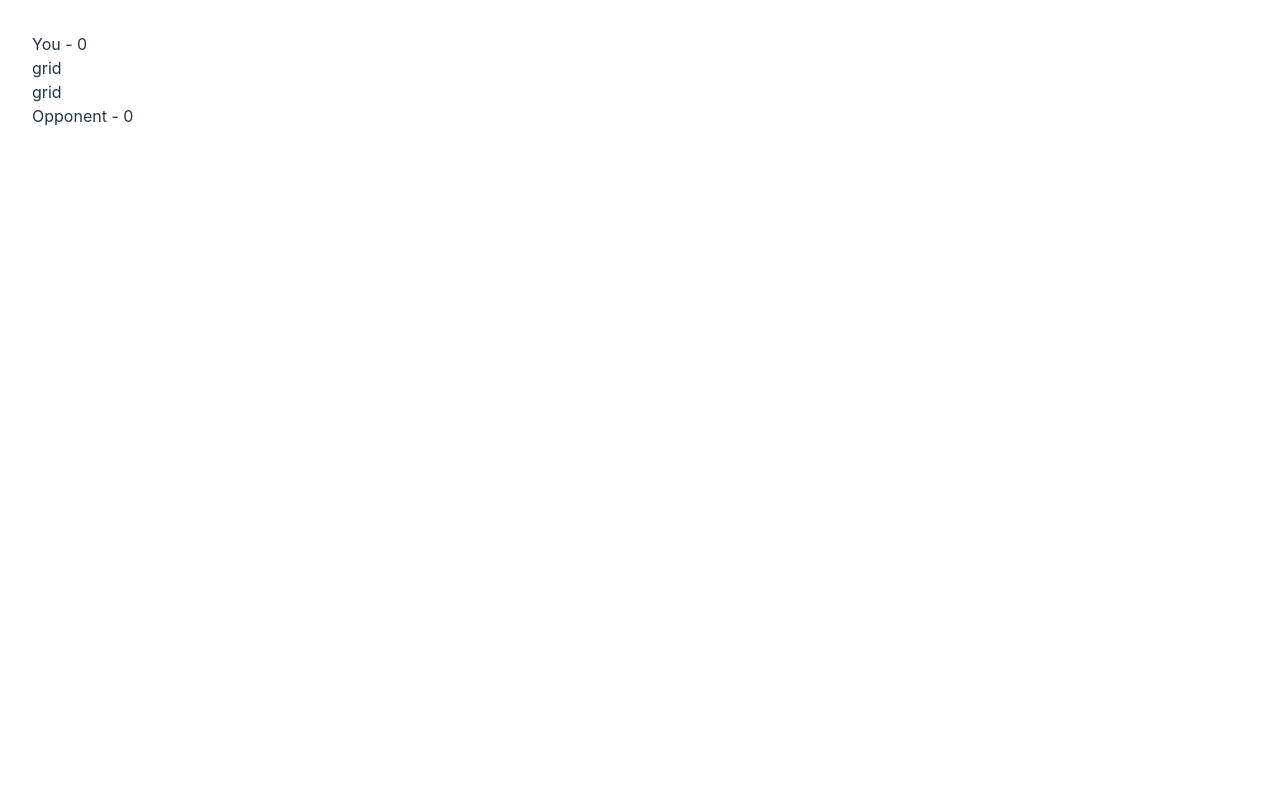
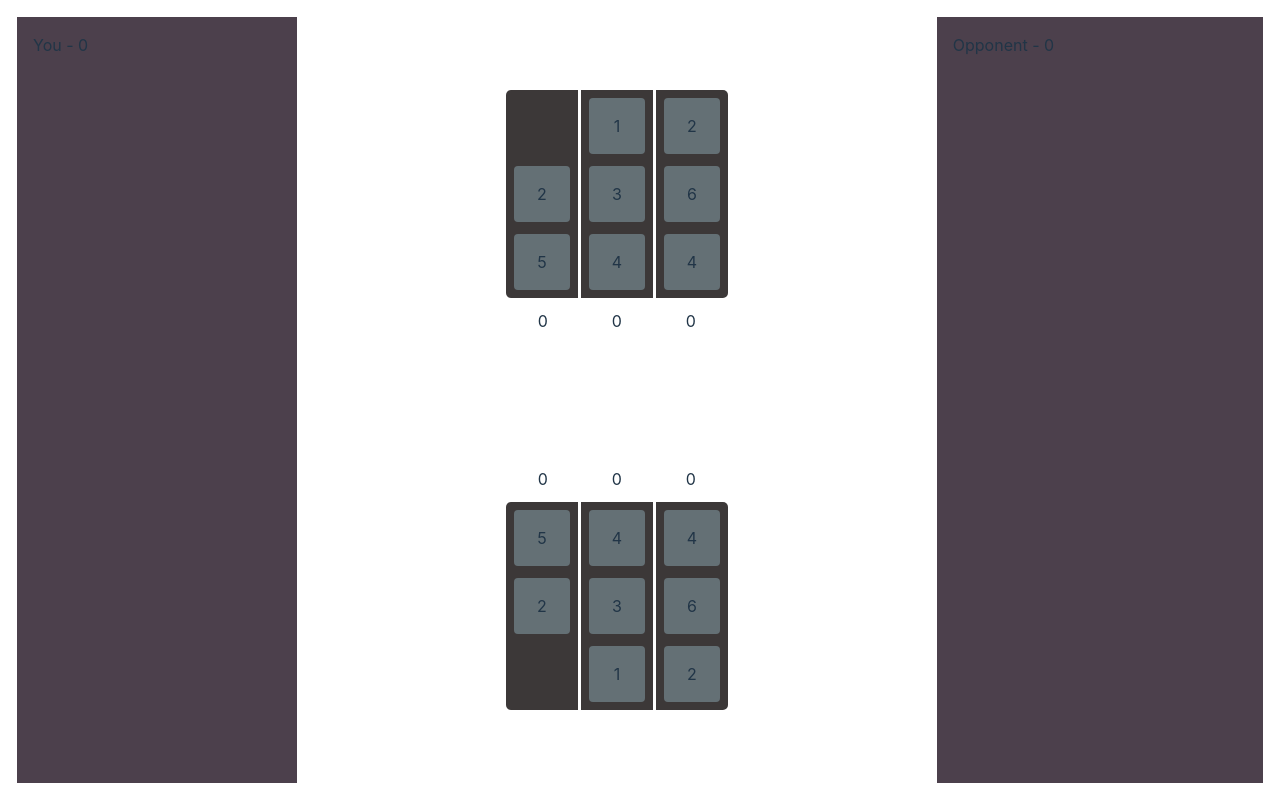
Before and after one commit to morales0/knucklebones, a React (Vite) app in the folder apps/frontend/: page / in a window 1280 px wide. Built offline with nearby package versions, Linux system fonts and the light colour scheme.

Commit message:
layout css for game

```diff
--- a/apps/frontend/src/App.css
+++ /dev/null
@@ -1,46 +0,0 @@
-#root {
-  padding: 2rem;
-}
-
-.app {}
-
-.grid {}
-
-.player {}
-
-/*
-.logo {
-  height: 6em;
-  padding: 1.5em;
-  will-change: filter;
-  transition: filter 300ms;
-}
-.logo:hover {
-  filter: drop-shadow(0 0 2em #646cffaa);
-}
-.logo.react:hover {
-  filter: drop-shadow(0 0 2em #61dafbaa);
-}
-
-@keyframes logo-spin {
-  from {
-    transform: rotate(0deg);
-  }
-  to {
-    transform: rotate(360deg);
-  }
-}
-
-@media (prefers-reduced-motion: no-preference) {
-  a:nth-of-type(2) .logo {
-    animation: logo-spin infinite 20s linear;
-  }
-}
-
-.card {
-  padding: 2em;
-}
-
-.read-the-docs {
-  color: #888;
-} */
--- a/apps/frontend/src/App.tsx
+++ b/apps/frontend/src/app.tsx
@@ -1,8 +1,12 @@
-import { useEffect, useState } from "react";
-import { io } from "socket.io-client";
-import "./App.css";
 import Grid from "./components/grid";
 import Player from "./components/player";
+import "./styles/app.css";
+
+const emptyGrid: number[][] = [
+  [0, 2, 5],
+  [1, 3, 4],
+  [2, 6, 4],
+];
 
 // const socket = io("localhost:3000");
 
@@ -38,9 +42,9 @@ function App() {
   return (
     <div className="app">
       <Player name="You" points={0} />
-      <div>
-        <Grid cells={[]} />
-        <Grid cells={[]} />
+      <div className="game">
+        <Grid cells={emptyGrid} scorePos="bottom" />
+        <Grid cells={emptyGrid} scorePos="top" />
       </div>
       <Player name="Opponent" points={0} />
     </div>
--- /dev/null
+++ b/apps/frontend/src/components/dice.tsx
@@ -0,0 +1,9 @@
+type Props = {
+  value: number;
+};
+
+const Dice = ({ value }: Props) => {
+  return <div className="cell dice">{value}</div>;
+};
+
+export default Dice;
--- a/apps/frontend/src/components/grid.tsx
+++ b/apps/frontend/src/components/grid.tsx
@@ -1,11 +1,43 @@
+import "../styles/grid.css";
+import Dice from "./dice";
+
 type Props = {
-  cells: number[];
+  cells: number[][];
+  scorePos: "top" | "bottom";
 };
 
-const Grid = ({ cells }: Props) => {
+const Grid = ({ cells, scorePos }: Props) => {
   console.log(cells);
 
-  return <div className="grid">grid</div>;
+  const Score = () => (
+    <div className="score">
+      <div>0</div>
+      <div>0</div>
+      <div>0</div>
+    </div>
+  );
+
+  return (
+    <div className={`grid score_${scorePos}`}>
+      {scorePos === "top" && <Score />}
+
+      <div className="cells">
+        {cells.map((row, i) => (
+          <div className="row">
+            {[...new Array(3)].map((_, j) =>
+              cells[i][j] ? (
+                <Dice value={cells[i][j]} />
+              ) : (
+                <div className="cell" />
+              )
+            )}
+          </div>
+        ))}
+      </div>
+
+      {scorePos === "bottom" && <Score />}
+    </div>
+  );
 };
 
 export default Grid;
--- a/apps/frontend/src/components/player.tsx
+++ b/apps/frontend/src/components/player.tsx
@@ -1,3 +1,5 @@
+import "../styles/player.css";
+
 type Props = {
   name: string;
   points: number;
--- a/apps/frontend/src/main.tsx
+++ b/apps/frontend/src/main.tsx
@@ -1,7 +1,7 @@
 import React from "react";
 import ReactDOM from "react-dom/client";
-import App from "./App.tsx";
-import "./index.css";
+import App from "./app.tsx";
+import "./styles/index.css";
 
 ReactDOM.createRoot(document.getElementById("root") as HTMLElement).render(
   <React.StrictMode>
--- /dev/null
+++ b/apps/frontend/src/styles/app.css
@@ -0,0 +1,52 @@
+#root {
+  height: 100%;
+}
+
+.app {
+  border: 1px solid white;
+  height: 100%;
+  width: 100%;
+  padding: 1rem;
+
+  display: flex;
+  flex-flow: row wrap-reverse;
+  justify-content: space-around;
+  /* align-items: center; */
+}
+
+.game {
+  flex: 2 1 auto;
+
+  display: flex;
+  flex-flow: column wrap-reverse;
+  align-items: center;
+  justify-content: space-around;
+  gap: 90px;
+  overflow: auto;
+  padding: 1rem;
+}
+
+/* game height overflow */
+@media screen and (min-width: 750px) {
+  .game {
+    max-height: 100%;
+  }
+}
+
+/* small screens, flip to vertical */
+@media screen and (max-width: 750px) {
+  .app {
+    flex-flow: column-reverse nowrap;
+  }
+
+  .game {
+    flex-shrink: 1;
+  }
+}
+
+/* landscape mode */
+@media screen and (max-height: 800px) and (max-width: 1200px) {
+  .app {
+    flex-flow: column-reverse nowrap;
+  }
+}
--- /dev/null
+++ b/apps/frontend/src/styles/grid.css
@@ -0,0 +1,62 @@
+.grid {
+  /* height: 250px;
+  width: 250px; */
+
+  position: relative;
+  display: flex;
+  flex-flow: column nowrap;
+
+}
+
+.grid.score_top .score {
+  top: -35px;
+}
+
+.grid.score_bottom .score {
+  bottom: -35px;
+}
+
+.grid.score_top .row {
+  flex-direction: column-reverse;
+}
+
+
+
+.score {
+  position: absolute;
+  width: 100%;
+  display: flex;
+  justify-content: space-around;
+}
+
+
+.cells {
+  display: flex;
+  gap: 3px;
+  border-radius: 5px;
+  overflow: hidden;
+}
+
+.row {
+  display: flex;
+  flex-flow: column nowrap;
+  background-color: rgb(60, 56, 56);
+
+  gap: .75rem;
+  padding: .5rem;
+}
+
+.cell {
+  display: grid;
+  place-items: center;
+
+  border-radius: 4px;
+  width: 3.5rem;
+  height: 3.5rem;
+  /* margin: 1rem .5rem; */
+}
+
+.dice {
+  background-color: rgb(100, 112, 117);
+
+}
--- a/apps/frontend/src/index.css
+++ b/apps/frontend/src/styles/index.css
@@ -1,3 +1,7 @@
+* {
+  box-sizing: border-box;
+}
+
 :root {
   font-family: Inter, system-ui, Avenir, Helvetica, Arial, sans-serif;
   line-height: 1.5;
@@ -19,14 +23,20 @@ a {
   color: #646cff;
   text-decoration: inherit;
 }
+
 a:hover {
   color: #535bf2;
+}
+
+html {
+  height: 100%;
 }
 
 body {
   margin: 0;
   min-width: 320px;
-  min-height: 100vh;
+  /* min-height: 100vh; */
+  height: 100%;
 }
 
 h1 {
@@ -45,9 +55,11 @@ button {
   cursor: pointer;
   transition: border-color 0.25s;
 }
+
 button:hover {
   border-color: #646cff;
 }
+
 button:focus,
 button:focus-visible {
   outline: 4px auto -webkit-focus-ring-color;
@@ -58,9 +70,11 @@ button:focus-visible {
     color: #213547;
     background-color: #ffffff;
   }
+
   a:hover {
     color: #747bff;
   }
+
   button {
     background-color: #f9f9f9;
   }
--- /dev/null
+++ b/apps/frontend/src/styles/player.css
@@ -0,0 +1,8 @@
+.player {
+  /* flex: 1 0 150px; */
+  /* min-height: 100px; */
+  flex: 1 1 auto;
+
+  padding: 1rem;
+  background-color: rgb(76, 64, 76);
+}
```
Also changed, not shown: apps/frontend/src/components/player-grid.tsx (added, +17 -0 lines).
